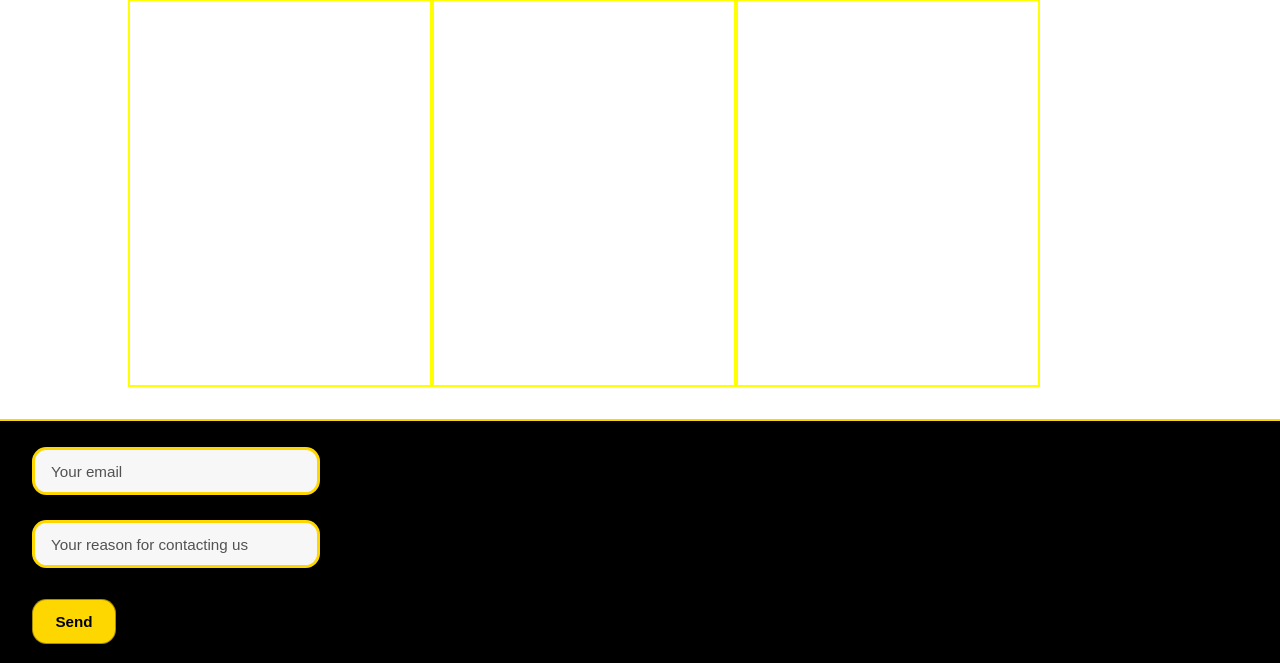
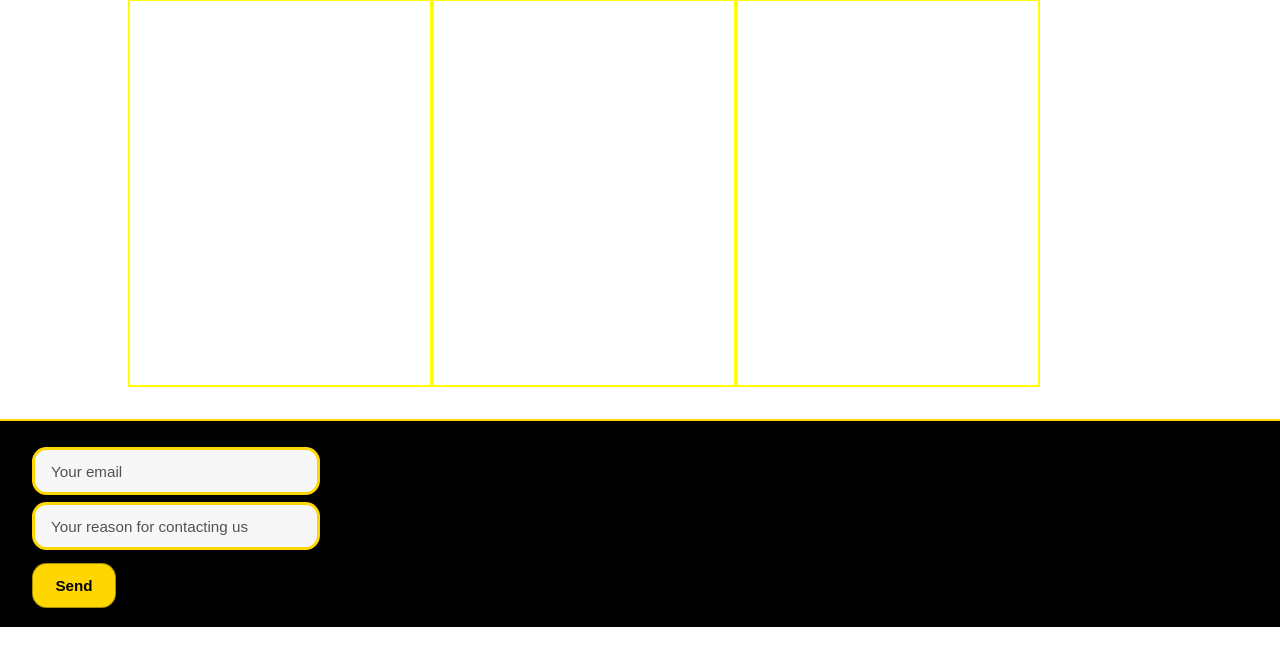
Before and after one commit to BillyD3vs06/stocks-gsb, a PHP site: page /index.html in a window 1280 px wide. Shown: the part 189-852 px from the top of the page. After the commit the page ends 816 px from the top, so only its background shows below. Run offline with PHP 8.4, Linux system fonts and the light colour scheme.

Commit message:
Fixade contact us så den ser lite snyggare och är mer användarvänlig.

```diff
--- a/frontend/public/main.css
+++ b/frontend/public/main.css
@@ -96,9 +96,12 @@ body.all_pages #nav_holder a:has(#login_Signup_nav){
     padding: 1.2rem 2rem;
     border-top: 0.18rem solid gold;
     box-sizing: border-box;
+    display: flex;
+    flex-direction: column;
+    align-items: flex-start;
 }
 
-/* anvands i contact footern for modernare skrivfalt utan att flytta footern */
+/* används i contact footern for modernare skrivfalt utan att flytta footern */
 #Contact input{
     width: 18rem;
     display: block;
@@ -127,6 +130,10 @@ body.all_pages #nav_holder a:has(#login_Signup_nav){
     font-weight: 700;
     cursor: pointer;
     transition: background-color 0.2s ease, transform 0.2s ease, box-shadow 0.2s ease;
+}
+
+#Contact br{
+    display: none;
 }
 
 #Contact input:focus{
```
